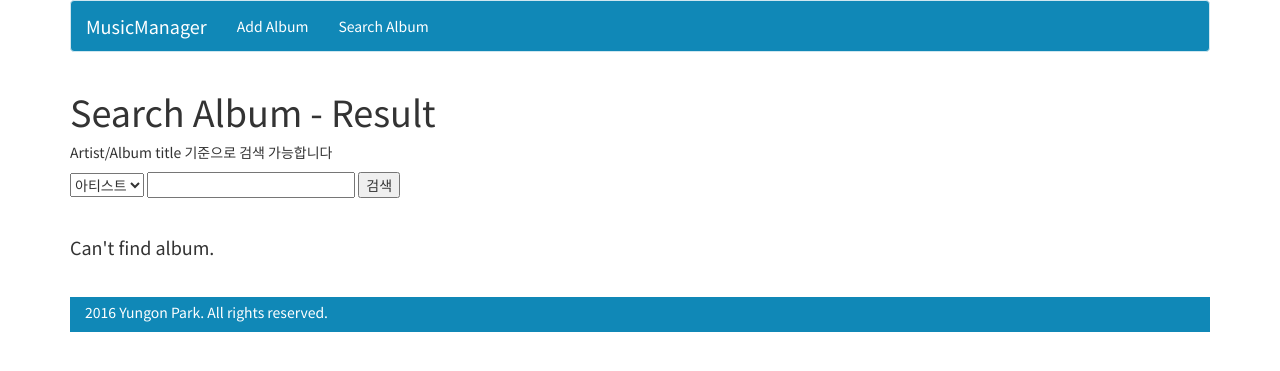
After one commit to rubysoho07/MusicManager, a Django app: template manager_core/templates/manager_core/search_result.html in a window 1280 px wide. The commit adds this page. Shown: the top 371 px of the page. Run offline with Django 3.2, Linux system fonts and the light colour scheme; the template is opened without the code that fills it, so the values that code supplies are empty; some libraries are stand-ins or nearby versions.

Commit message:
Add search album feature (#2)

```diff
--- a/manager_core/templates/manager_core/header.html
+++ b/manager_core/templates/manager_core/header.html
@@ -30,12 +30,14 @@
 					<button type="button" class="navbar-toggle collapsed" data-toggle="collapse" data-target="#navbar" aria-expanded="false" aria-controls="navbar">
 						<span class="sr-only">Toggle Navigation</span>
 						<span class="icon-bar"></span>
+						<span class="icon-bar"></span>
 					</button>
 					<a class="navbar-brand" href="{% url 'manager_core:index' %}">MusicManager</a>
 				</div>
 				<div id="navbar" class="collapse navbar-collapse">
 					<ul class="nav navbar-nav">
 						<li><a href="{% url 'manager_core:add_album' %}">Add Album</a></li>
+						<li><a href="{% url 'manager_core:search' %}">Search Album</a></li>
 					</ul>
 				</div>
 			</nav>
--- /dev/null
+++ b/manager_core/templates/manager_core/search_result.html
@@ -0,0 +1,62 @@
+{% load staticfiles %}
+<!-- Header -->
+{% include "manager_core/header.html" %}
+<!-- End of Header -->
+
+<!-- Body start -->
+<h1>Search Album - Result</h1>
+
+<p>Artist/Album title 기준으로 검색 가능합니다</p>
+
+<form action="{% url 'manager_core:search_result' %}" method="POST">
+{% csrf_token %}
+    <select name="search_type">
+        {% if search_type == "artist" %}
+        <option value="artist" selected>아티스트</option>
+        {% else %}
+        <option value="artist">아티스트</option>
+        {% endif %}
+        {% if search_type == "album" %}
+        <option value="album" selected>앨범명</option>
+        {% else %}
+        <option value="album">앨범명</option>
+        {% endif %}
+    </select>
+    <input type="text" name="search_keyword" id="search_keyword" value="{{ keyword }}"/>
+    <input type="submit" value="검색" />
+</form>
+<div class="goni_padding"></div>
+
+<!-- Start of printing result -->
+{% if search_result|length == 0 %}
+    <h4>Can't find album. </h4>
+{% else %}
+    <h4>앨범 목록 ({{ search_result|length }} albums found) </h4>
+    <div class="goni_padding"></div>
+    {% for album in search_result %}
+        <div class="album_cover col-md-2 col-sm-2">
+            <!-- Show album cover -->
+            <img src="{% static 'manager_core/images/'|add:album.album_cover_file %}" width="120px" height="120px"></div>
+        <div class="album_basicinfo col-md-10 col-sm-10">
+            <!-- Show artist and title-->
+            <table class="table">
+                <tr>
+                    <td class="col-md-2 col-sm-2"><b>Artist</b></td>
+                    <td class="col-md-10 col-sm-10">{{ album.album_artist }}</td>
+                <tr>
+                <tr>
+                    <td class="col-md-2 col-sm-2"><b>Title</b></td>
+                    <td class="col-md-10 col-sm-10"><a href="{% url 'manager_core:album' album.id %}">{{ album.album_title }}</a></td>
+                <tr>
+            </table>
+        </div>
+    {% endfor %}
+{% endif %}
+<!-- End of printing result -->
+
+<div class="goni_padding"></div>
+<!-- Body end -->
+
+<!-- Footer -->
+{% include "manager_core/footer.html" %}
+<!-- End of footer -->
```
Also changed, not shown: manager_core/templates/manager_core/search_album.html (added, +25 -0 lines), manager_core/views.py (+20 -2 lines).
